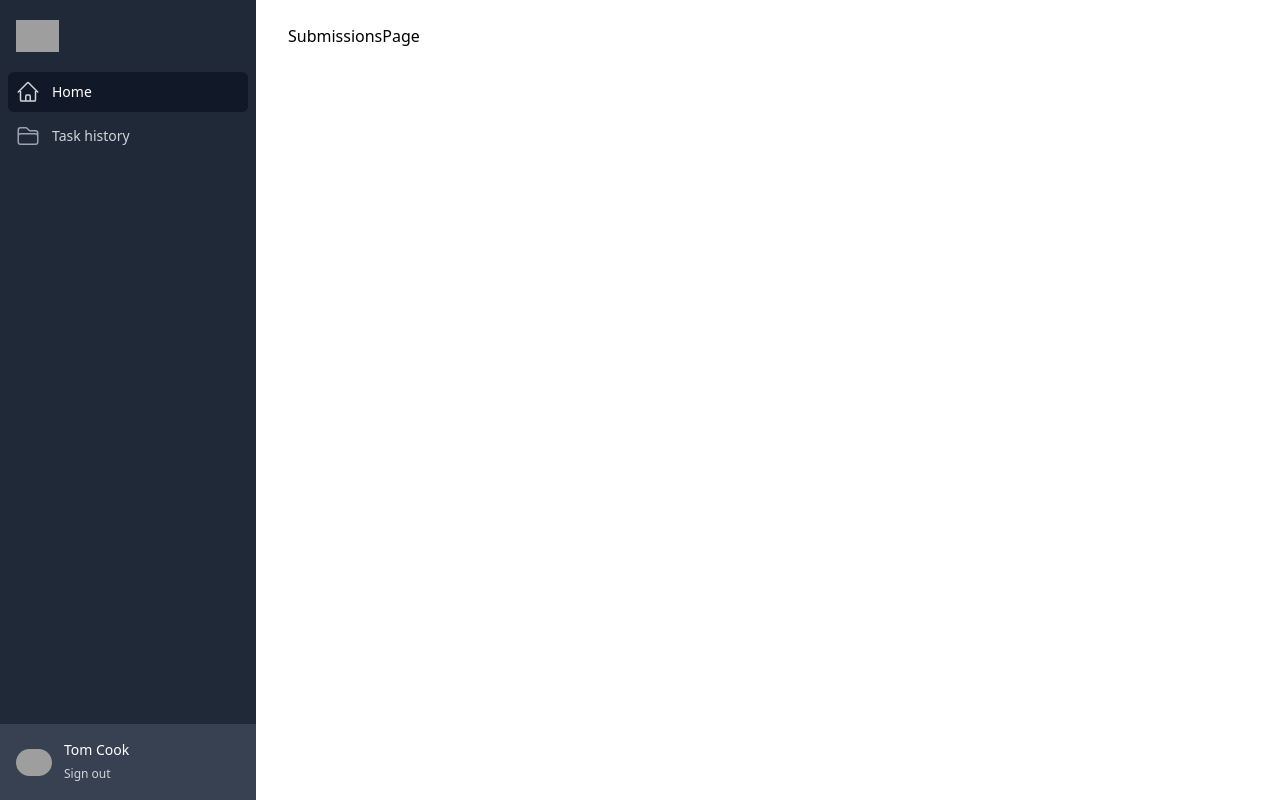
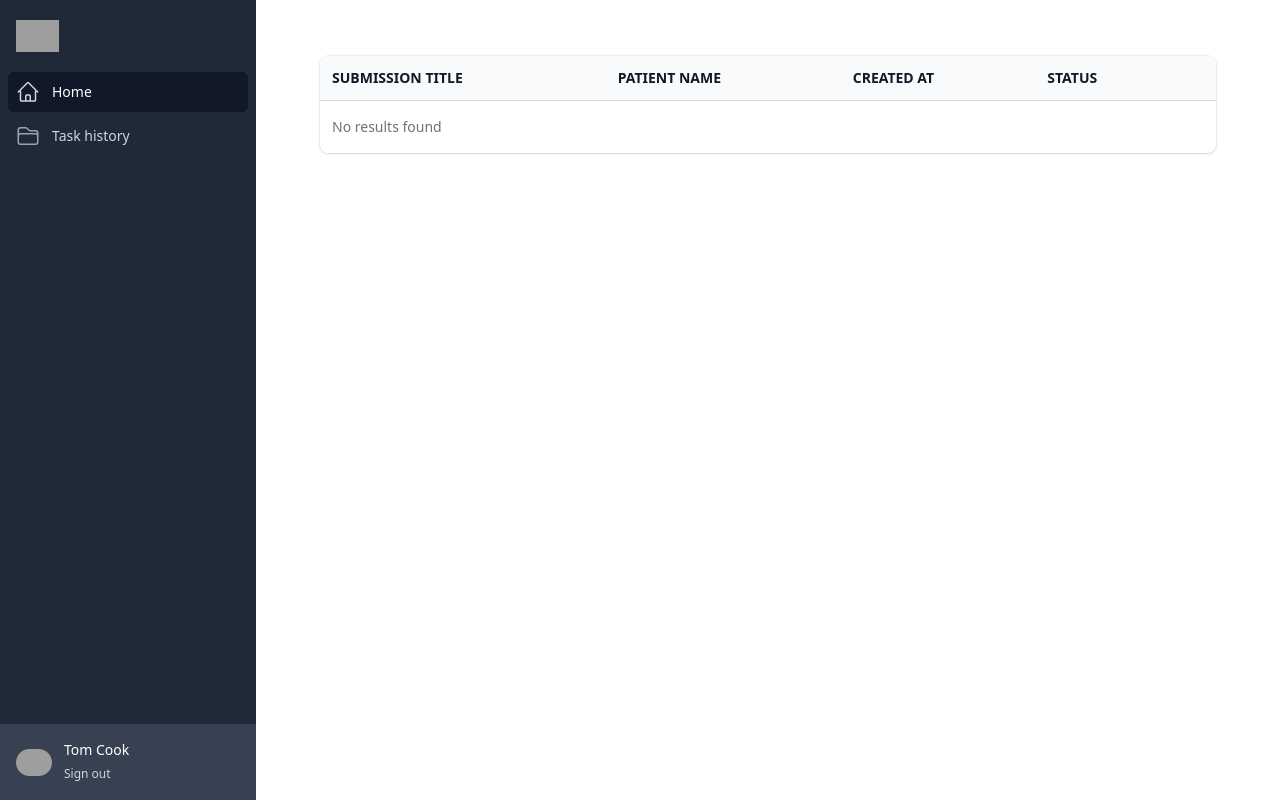
Before and after one commit to gianfranco-rocco/onboarding-big-challenge-frontend, a Next.js app: page /doctor/submissions in a window 1280 px wide. Built offline with nearby package versions, Linux system fonts and the light colour scheme; grey boxes are pictures that could not be loaded.

Commit message:
feat: doctor home submissions table

```diff
--- a/app/doctor/submissions/page.tsx
+++ b/app/doctor/submissions/page.tsx
@@ -1,8 +1,55 @@
 import React from 'react'
+import { Badge, BadgeType } from '../../../components/ui/badges'
+import { Link } from '../../../components/ui/buttons'
+import { IColumn, IRow, Table } from '../../../components/ui/tables'
+
+const badgeTypeBasedOnStatus = (status: string): BadgeType => {
+  switch(status) {
+    case 'pending':
+      return 'primary'
+    case 'in-progress':
+      return 'success'
+    case 'done':
+    default:
+      return 'normal'
+  }
+}
+
+const columns: IColumn[] = [
+  { field: 'submissionTitle', name: 'submission title', className: 'font-bold' },
+  { field: 'patientName', name: 'patient name', className: 'font-bold' },
+  { field: 'createdAt', name: 'created at' },
+  {
+    field: 'status',
+    name: 'status',
+    renderCell: (row: IRow) => <Badge type={badgeTypeBasedOnStatus(row.status)} className='capitalize'>{row.status}</Badge>
+  },
+  {
+    field: 'edit',
+    renderCell: (row: IRow) => <Link href={`/doctor/submissions/${row.id}`}>View</Link>
+  }
+]
+
+const rows: IRow[] = [
+  // {
+  //   id: 1,
+  //   submissionTitle: 'Submission 1',
+  //   patientName: 'Gianfranco Rocco',
+  //   createdAt: '2022-10-10',
+  //   status: 'pending',
+  // },
+  // {
+  //   id: 2,
+  //   submissionTitle: 'Submission 2',
+  //   patientName: 'Gianfranco Rocco',
+  //   createdAt: '2022-10-12',
+  //   status: 'pending',
+  // },
+]
 
 const SubmissionsPage = () => {
   return (
-    <div>SubmissionsPage</div>
+    <Table columns={columns} rows={rows} />
   )
 }
 
--- /dev/null
+++ b/components/ui/badges/Badge.tsx
@@ -0,0 +1,35 @@
+import { FC } from "react";
+
+export type BadgeType = 'normal' | 'success' | 'primary'
+
+interface Props {
+    type: BadgeType;
+    children: React.ReactNode;
+    className?: string;
+}
+
+const classNames = (type: BadgeType): string => {
+    let classNames = ''
+
+    switch(type) {
+        case 'normal':
+            classNames = 'bg-gray-100 text-gray-800'
+            break
+        case 'success':
+            classNames = 'bg-green-100 text-green-800'
+            break
+        case 'primary':
+            classNames = 'bg-blue-100 text-blue-800'
+            break
+    }
+
+    return classNames;
+}
+
+export const Badge: FC<Props> = ({ type, children, className }) => {
+    return (
+        <span className={`inline-flex items-center rounded-full px-2.5 py-0.5 text-sm font-medium ${classNames(type)} ${className}`}>
+            {children}
+        </span>
+    )
+}
--- /dev/null
+++ b/components/ui/badges/index.ts
@@ -0,0 +1 @@
+export * from './Badge'
--- /dev/null
+++ b/components/ui/tables/Table.tsx
@@ -0,0 +1,63 @@
+import { FC } from "react";
+
+export interface IRow {
+    [key: string]: any;
+}
+
+export interface IColumn {
+    field: string;
+    name?: string;
+    renderCell?: (rows: IRow) => React.ReactNode;
+    className?: string;
+}
+
+interface Props {
+    columns: IColumn[];
+    rows: IRow[];
+    noRowsText?: string;
+}
+
+export const Table: FC<Props> = ({ columns, rows, noRowsText }) => {
+    return (
+        <div className="px-4 sm:px-6 lg:px-8">
+            <div className="mt-8 flex flex-col">
+                <div className="-my-2 -mx-4 overflow-x-auto sm:-mx-6 lg:-mx-8">
+                    <div className="inline-block min-w-full py-2 align-middle md:px-6 lg:px-8">
+                        <div className="overflow-hidden shadow ring-1 ring-black ring-opacity-5 md:rounded-lg">
+                            <table className="min-w-full divide-y divide-gray-300">
+                                <thead className="bg-gray-50">
+                                    <tr>
+                                        {columns.map(column => (
+                                            <th key={column.field} scope="col" className="p-3 text-left text-sm font-semibold text-gray-900">
+                                                {column.name?.toUpperCase()}
+                                            </th>
+                                        ))}
+                                    </tr>
+                                </thead>
+                                <tbody className="bg-white">
+                                    {
+                                        rows.length
+                                        ? rows.map((row: IRow, index: number) => (
+                                            <tr key={index} className={index % 2 === 0 ? undefined : 'bg-gray-50'}>
+                                                {columns.map((column: IColumn) => (
+                                                    <td className={`whitespace-nowrap px-3 py-4 text-sm text-gray-500 ${column.className || ''}`}>
+                                                        {column?.renderCell ? column.renderCell(row) : row[column.field]}
+                                                    </td>
+                                                ))}
+                                            </tr>
+                                        ))
+                                        : (
+                                            <tr>
+                                                <td className="whitespace-nowrap px-3 py-4 text-sm text-gray-500">{noRowsText || 'No results found'}</td>
+                                            </tr>
+                                        )
+                                    }
+                                </tbody>
+                            </table>
+                        </div>
+                    </div>
+                </div>
+            </div>
+        </div>
+    )
+}
--- /dev/null
+++ b/components/ui/tables/index.ts
@@ -0,0 +1 @@
+export * from './Table'
```
